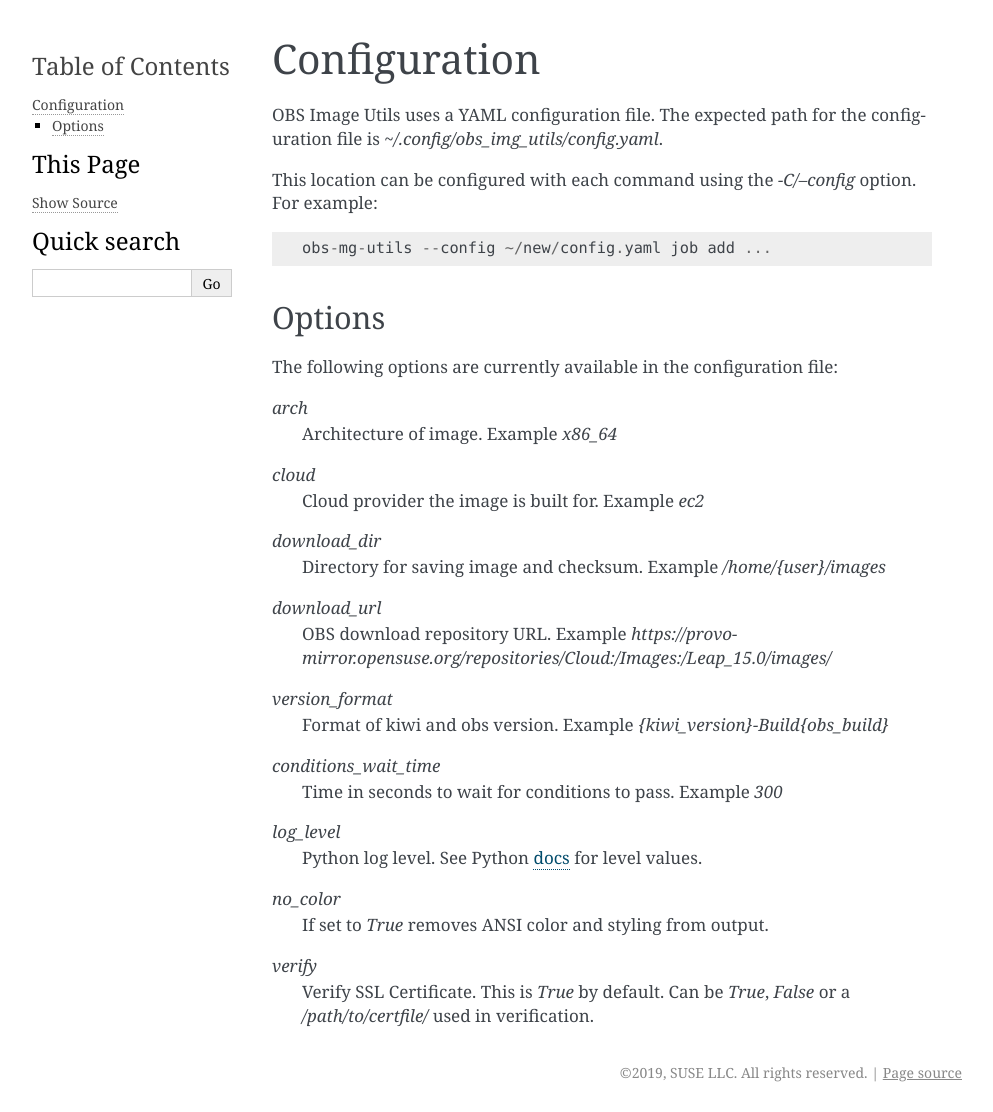
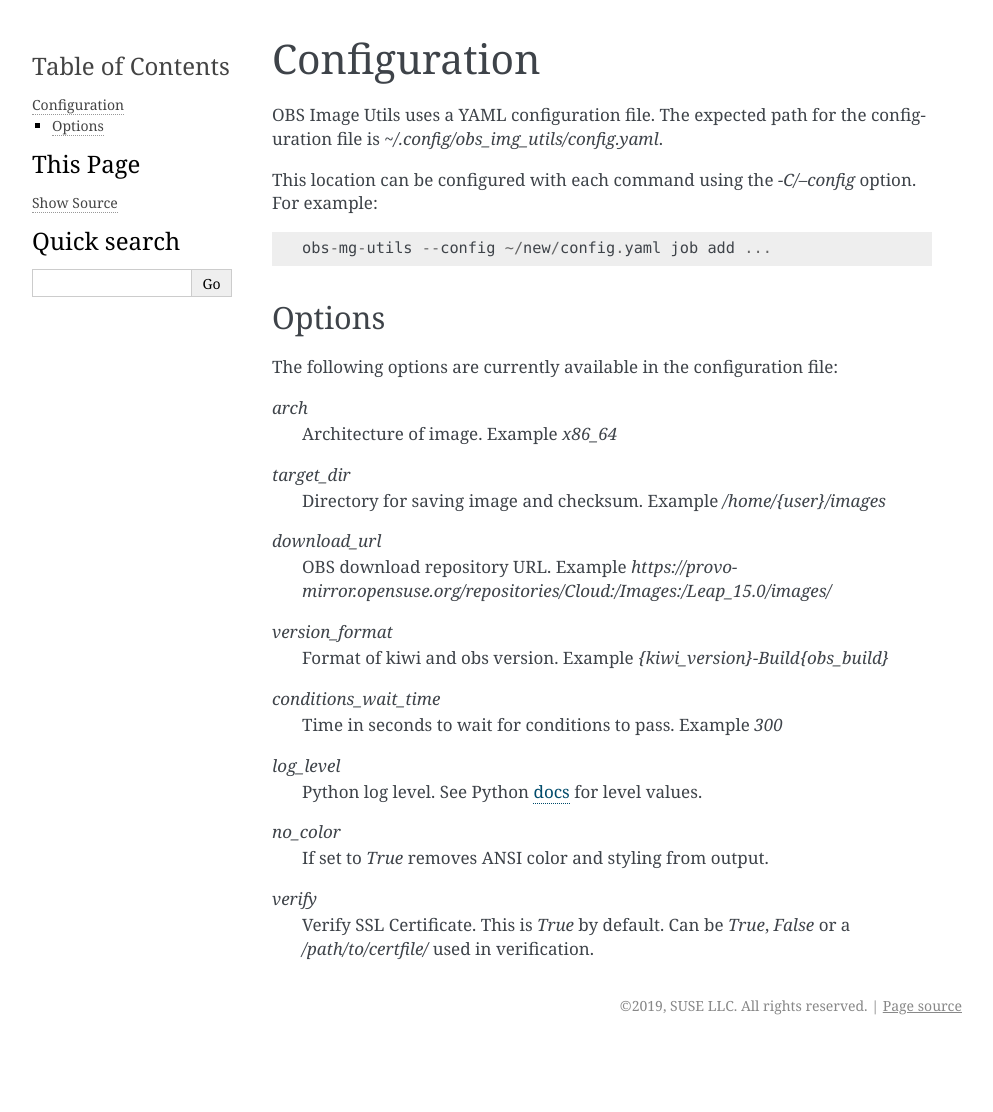
Before and after one commit to SUSE-Enceladus/obs-img-utils, a Sphinx documentation site: the page built from docs/source/config.rst, in a window 1280 px wide. Shown: the whole page, without its empty margins (148-1141 px from the left). Built offline with Sphinx 7.4.7, drawn with Linux system fonts in a browser that asks for light colours; after the commit the page ends 1045 px from its top, so only the background shows below that.

Commit message:
Update man pages and docs.

```diff
--- a/docs/source/config.rst
+++ b/docs/source/config.rst
@@ -17,10 +17,7 @@
 *arch*
   Architecture of image. Example *x86_64*
 
-*cloud*
-  Cloud provider the image is built for. Example *ec2*
-
-*download_dir*
+*target_dir*
   Directory for saving image and checksum. Example */home/{user}/images*
 
 *download_url*
```
Also changed, not shown: 5 other files.
